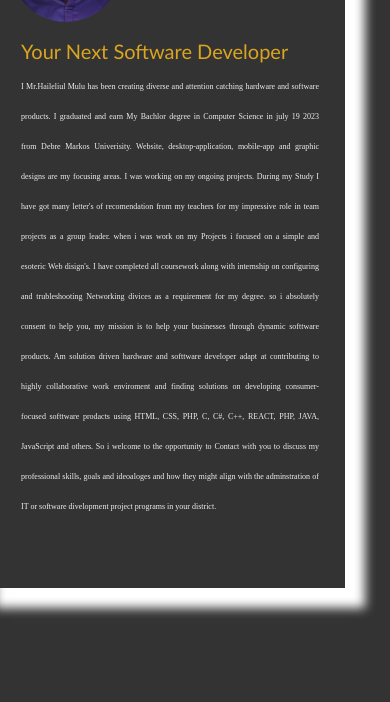
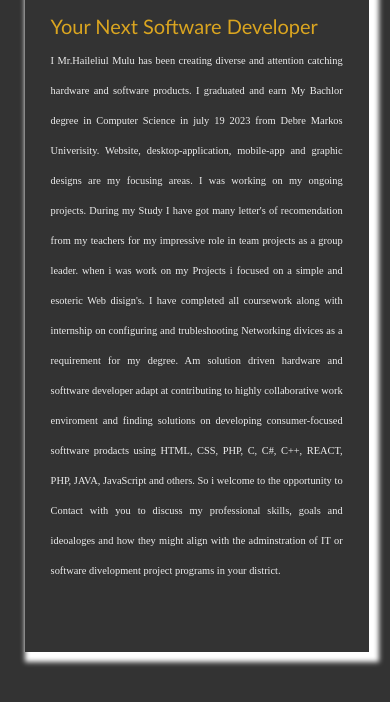
Before and after one commit to Haileliulmulu/codewithhl.github.io, a plain HTML site: page Demo.html in a window 390 px wide. Shown: the part 257-959 px from the top of the page. Before the commit the page ends 920 px from the top, so only its background shows below. Drawn offline with Linux system fonts and the light colour scheme; a web font is replaced by a local one.

Commit message:
Add files via upload

```diff
--- a/Demo.html
+++ b/Demo.html
@@ -39,8 +39,9 @@
           desktop-application, mobile-app and graphic designs are my focusing areas. I was working on my ongoing projects. During my Study I have got many letter's of recomendation
           from my teachers for my impressive role in team projects as a group leader.
            when i was work on my Projects i focused on a simple and esoteric Web disign's.
-          I have completed all coursework along with internship on configuring and trubleshooting Networking divices as a requirement for my degree.
-           so i absolutely consent to help you, my mission is to help your businesses through dynamic softtware products.
+          I have completed all coursework along with internship on configuring and trubleshooting Networking
+           divices as a requirement for my degree.
+
           Am solution driven hardware and softtware developer adapt at contributing to highly collaborative work enviroment and
           finding solutions on developing consumer-focused softtware prodacts
            using HTML, CSS, PHP, C, C#, C++, REACT, PHP, JAVA, JavaScript and others.
--- a/css/Demo.css
+++ b/css/Demo.css
@@ -28,28 +28,28 @@ body{
     background-size: cover;
 }
 .about{
-    position: relative;
     width: 100%;
     height: 100%;
     background-size: 100%;
     background-color:#333;
     overflow: hidden;
     padding: 10px 1px 10px 10px;
+
 }
 
 
 .inner-section{
-    width: 95%;
+    width: 97%;
     height: 75%;
     margin-top:10px;
-    margin-right: 25px;
+    margin-right: 0.4rem;
     margin-bottom: 25px;
-    margin-left: 15px;
+    margin-left: 2rem;
 
     float: right;
     background-color: #333;
     padding: 2rem;
-    box-shadow: 10px 10px 10px 10px white;
+    box-shadow: 5px 5px 5px 5px white;
 }
 .inner-section h1{
     top:10px;
@@ -98,7 +98,7 @@ font-size: 20px;
 .inner-section p4{
     font-size: 1.2rem;
     color:white;
-    margin-left: 18rem;
+    margin-left: 19rem;
 
 }
 
@@ -127,7 +127,7 @@ font-size: 20px;
     background-color: #ecf5f5;
     color: #00999c;
 }
-@media (max-width:1200px){
+@media screen and (width<=1200px){
     .about{
         padding: 0;
     }
@@ -151,7 +151,7 @@ font-size: 20px;
 
 }
 
-@media (max-width:767px){
+@media screen and (width<=767px){
     .about{
         padding: 0;
     }
@@ -178,13 +178,17 @@ font-size: 20px;
 
 }
 
-@media (max-width:480px){
+@media screen and (width<=500px){
     .about{
-        padding: 0;
+
+    margin-left: 1rem;
+    padding: 25px 15px;
+
+
     }
     .inner-section{
         padding: 1rem;
-
+        margin-left: 1.5rem;
         width: 100%;
     }
 
@@ -194,15 +198,10 @@ font-size: 20px;
         padding: 5px;
         width: 160px;
     }
-    .about{
-        background-size: 100%;
-        padding: 50px 20px;
 
-    }
     .inner-section p{
-        font-size: 50%;
+        font-size: 65%;
         padding: 10px 10px;
-
     }
     .dropdown-content a{
 
```
Also changed, not shown: contact1.html (+2 -1 lines), css/contact.css (+7 -3 lines), index.html (+2 -2 lines), project.html (+4 -4 lines), img/Capture.PNG (added).
